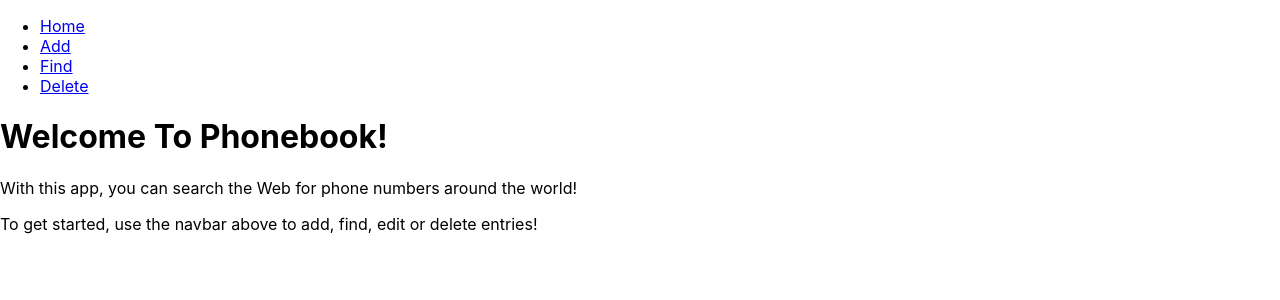
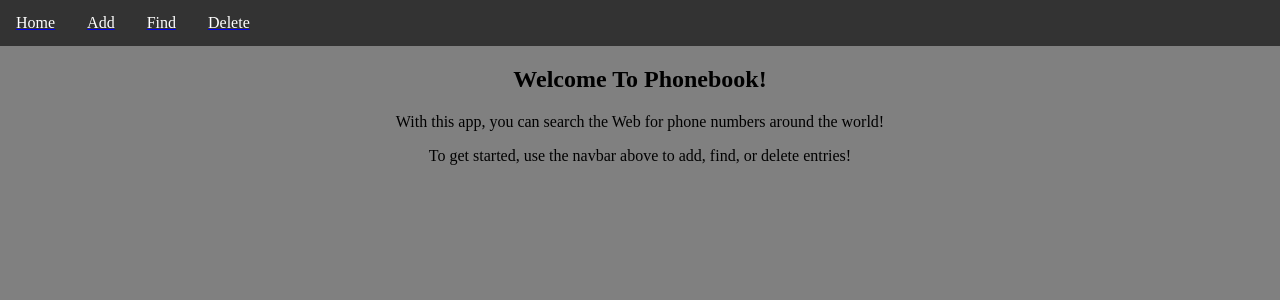
Before and after one commit to ekedayen-e/final2, a React (Create React App) app in the folder client/: page / in a window 1280 px wide. Shown: the top 300 px of the page. Built offline with nearby package versions, Linux system fonts and the light colour scheme.

Commit message:
Added some styling using styled-components and Helmet

```diff
--- a/client/package.json
+++ b/client/package.json
@@ -10,8 +10,10 @@
     "axios": "^1.4.0",
     "react": "^18.2.0",
     "react-dom": "^18.2.0",
+    "react-helmet": "^6.1.0",
     "react-router-dom": "^6.11.2",
     "react-scripts": "5.0.1",
+    "styled-components": "^5.3.11",
     "web-vitals": "^2.1.4"
   },
   "scripts": {
--- a/client/src/App.css
+++ b/client/src/App.css
@@ -1,5 +1,6 @@
 .App {
   text-align: center;
+  background-color: #61dafb;
 }
 
 .App-logo {
--- a/client/src/App.js
+++ b/client/src/App.js
@@ -7,9 +7,24 @@ import Home from './pages/Home'
 import Add from './pages/Add'
 import Delete from './pages/Delete'
 import { BrowserRouter, Routes, Route } from "react-router-dom"
+import styled from "styled-components"
+
+const StyledContainer = styled.section
+`
+background-color:grey;
+width: 100vw;
+height: 100vh;
+margin: 0px;
+position: absolute;
+top: 0px;
+right: 0px;
+bottom:0px;
+left: 0px;
+`;
 
 function App() {
   return (
+    <StyledContainer>
     <BrowserRouter>
       <Routes>
         <Route path="/" element={<Layout />}>
@@ -20,6 +35,7 @@ function App() {
         </Route>
       </Routes>
     </BrowserRouter>
+    </StyledContainer>
   );
 }
 
--- a/client/src/index.js
+++ b/client/src/index.js
@@ -1,6 +1,6 @@
 import React from 'react';
 import ReactDOM from 'react-dom/client';
-import './index.css';
+//import './index.css';
 import App from './App';
 import reportWebVitals from './reportWebVitals';
 
--- a/client/src/pages/Add.js
+++ b/client/src/pages/Add.js
@@ -1,14 +1,25 @@
 import React from 'react'
 import Book from "../components/Book"
+import  {Helmet} from 'react-helmet'
+import styled from "styled-components"
+
+const StyledContainer = styled.section
+`
+  font-family: Tahoma;
+
+`;
 
 function Add() {
   return (
-    <div>
+    <StyledContainer>
+    <Helmet>
+    <title>Find</title>
+    </Helmet>
     <h1>Add Entry</h1>
     <p>Enter your information below.</p>
     <br />
     <Book />
-    </div>
+    </StyledContainer>
   )
 }
 
--- a/client/src/pages/Delete.js
+++ b/client/src/pages/Delete.js
@@ -1,6 +1,12 @@
 import React, {useState, useEffect} from 'react'
 import axios from 'axios'
+import styled from "styled-components"
 
+const StyledContainer = styled.section
+`
+  font-family: Tahoma;
+
+`;
 
 function Delete() {
     const [num, setNum] = useState('');
@@ -42,7 +48,7 @@ function Delete() {
     }, [])
 
   return (
-    <div>
+    <StyledContainer>
     <h1>Delete Entry</h1>
     <p>Enter the phone number of the entry you want to delete below.</p>
     <form>
@@ -54,7 +60,7 @@ function Delete() {
     </fieldset>
     </form>
     <p>{status}</p>
-    </div>
+    </StyledContainer>
   )
 }
 
--- a/client/src/pages/Find.js
+++ b/client/src/pages/Find.js
@@ -1,10 +1,44 @@
 import React, {useEffect, useState} from 'react'
 import axios from 'axios'
+import styled from "styled-components"
+
+const StyledContainer = styled.section
+`
+  font-family: Tahoma;
+
+`;
+
+const StyledTable = styled.table
+`
+border: 1px solid;
+border-collapse: collapse;
+margin: 0 auto;
+width: 100%;
+`;
+
+const StyledHead = styled.th
+`
+border: 1px solid;
+padding: 15px;
+`;
+
+const StyledData = styled.td
+`
+border: 1px solid;
+text-align: center;
+verrtical-aign: middle;
+padding: 15px;
+`;
+
 const init = {
     "first_name": '',
     "last_name": '',
     "phone_number": ''
 }
+
+
+
+
 
 function Find() {
     const[data, setData] = useState(init)
@@ -55,6 +89,7 @@ function Find() {
         .then((res) => {
             if(res.data) {
                 setEntries(res.data)
+                setLs(res.data)
             }
         }).catch((err) => console.log(err))
     }
@@ -63,7 +98,7 @@ function Find() {
         getEntries();
     }, [])
   return (
-    <div>
+    <StyledContainer>
     <h1>Find Entry</h1>
     <p>Enter the any info for the entry you wanna find!</p>
     <br />
@@ -74,17 +109,26 @@ function Find() {
     <label for="pn">Search By Phone Number: </label>
     <input placeholder="12345679" id="pn" value={data.phone_name} onChange={(e) => handleChange(e, "phone_number")}></input>
     <button onClick={filter}>Search</button>
-    <ul>
+    <br></br>
+    <br></br>
+    <StyledTable>
+    <tr>
+    <StyledHead>First Name</StyledHead>
+    <StyledHead>Last Name</StyledHead>
+    <StyledHead>Phone Number</StyledHead>
+    </tr>
     {ls.map((entry) => {
         return(
-        <li key={entry._id}>
-        <p>{entry.first_name} {entry.last_name} : {entry.phone_number}</p>
-        </li>
+        <tr key={entry._id}>
+        <StyledData>{entry.first_name}</StyledData>
+        <StyledData>{entry.last_name}</StyledData>
+        <StyledData>{entry.phone_number}</StyledData>
+        </tr>
         )
     }
     )}
-    </ul>
-    </div>
+    </StyledTable>
+    </StyledContainer>
   )
 }
 
--- a/client/src/pages/Home.js
+++ b/client/src/pages/Home.js
@@ -1,11 +1,16 @@
 import React from 'react'
+import  {Helmet} from 'react-helmet'
+
 
 function Home() {
   return (
     <div>
-    <h1>Welcome To Phonebook!</h1>
-    <p>With this app, you can search the Web for phone numbers around the world!</p>
-    <p>To get started, use the navbar above to add, find, edit or delete entries!</p>
+    <Helmet>
+      <title>Home</title>
+    </Helmet>
+    <h1 style={{textAlign: "center"}}>Welcome To Phonebook!</h1>
+    <p style={{textAlign: "center"}}>With this app, you can search the Web for phone numbers around the world!</p>
+    <p style={{textAlign: "center"}}>To get started, use the navbar above to add, find, or delete entries!</p>
     </div>
   )
 }
--- a/client/src/pages/Navbar.js
+++ b/client/src/pages/Navbar.js
@@ -1,23 +1,50 @@
 import React from 'react'
 import { BrowserRouter, Route, Link } from "react-router-dom"
+import styled from "styled-components"
+
+const Sul = styled.ul
+`
+list-style-type: none;
+margin: 0;
+padding: 0;
+overflow: hidden;
+background-color: #333;
+}
+`;
+
+const Sli = styled.li
+`
+float: left;
+`;
+
+const Slink = styled.link
+
+const Sa = styled.a
+`
+display: block;
+color: white;
+text-align: center;
+padding: 14px 16px;
+text-decoration: none;
+`;
 
 function Navbar() {
   return (
     <nav>
-      <ul>
-        <li>
-          <Link to="/">Home</Link>
-        </li>
-        <li>
-          <Link to="/add">Add</Link>
-        </li>
-        <li>
-          <Link to="/find">Find</Link>
-        </li>
-        <li>
-          <Link to="/del">Delete</Link>
-        </li>
-      </ul>
+      <Sul>
+        <Sli>
+          <Link to="/"><Sa>Home</Sa></Link>
+        </Sli>
+        <Sli>
+        <Link to="/add"><Sa>Add</Sa></Link>
+        </Sli>
+        <Sli>
+        <Link to="/find"><Sa>Find</Sa></Link>
+        </Sli>
+        <Sli>
+        <Link to="/del"><Sa>Delete</Sa></Link>
+        </Sli>
+      </Sul>
     </nav>
   )
 }
```
Also changed, not shown: 1 other file (tests, documents, lock files or other folders).
